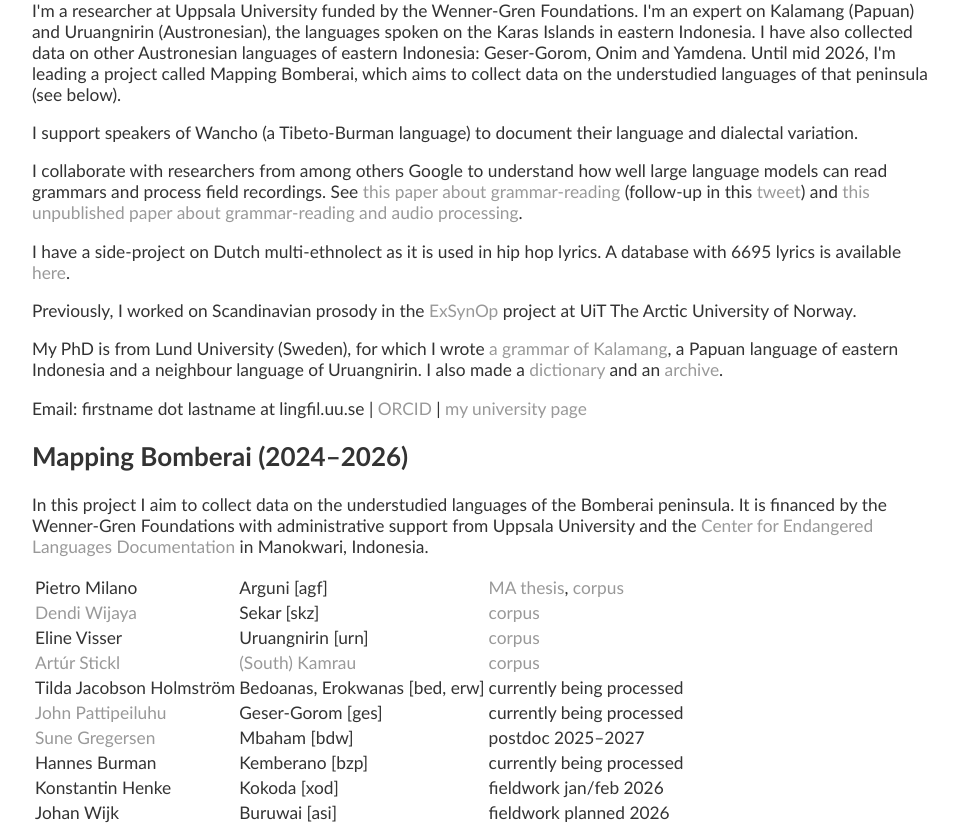
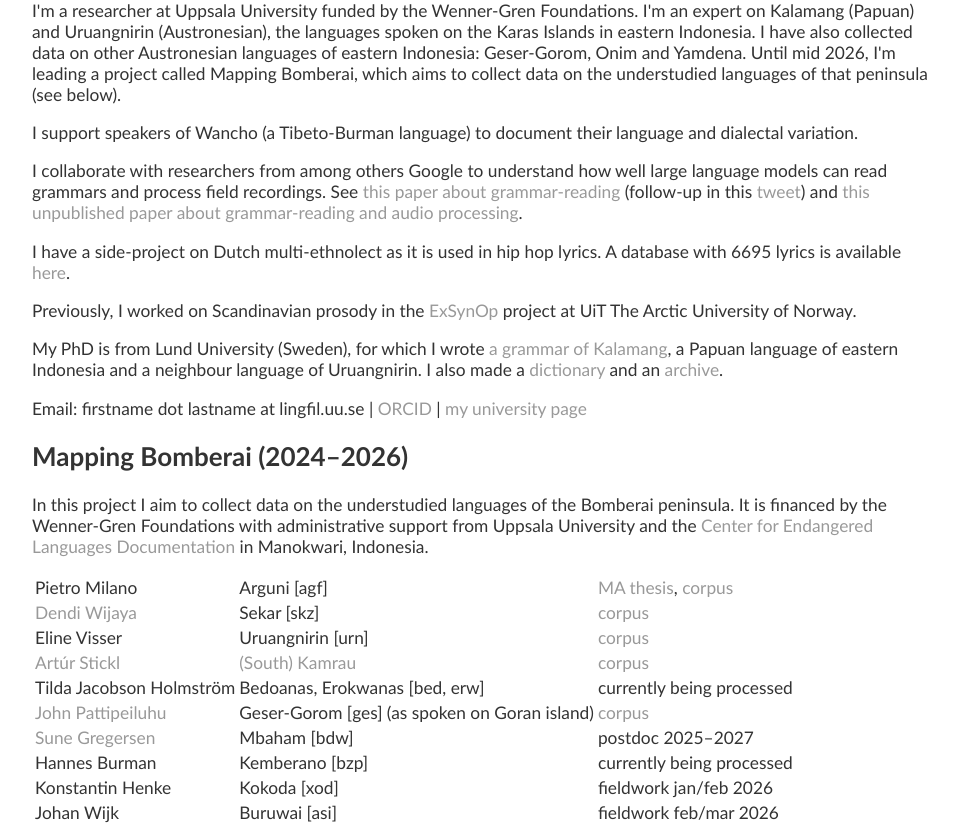
Before and after one commit to elinevisser23/elinevisser23.github.io, a plain HTML site: page index.html in a window 1280 px wide. Shown: the part 114-952 px from the top of the page, without its empty margins (160-1118 px from the left). Drawn offline with Linux system fonts and the light colour scheme.

Commit message:
pattipei corpus

```diff
--- a/index.html
+++ b/index.html
@@ -68,8 +68,8 @@
         </tr>
         <tr>
             <td><a href="https://scholar.google.com/citations?user=vqzNWm8AAAAJ&hl=id" target="_blank" rel="noopener noreferrer">John Pattipeiluhu</a></td>
-            <td>Geser-Gorom [ges]</td>
-            <td>currently being processed</td>
+            <td>Geser-Gorom [ges] (as spoken on Goran island)</td>
+            <td><a href="https://catalog.paradisec.org.au/collections/JAP1">corpus</a></td>
         </tr>
         <tr>
             <td><a href="https://sgregersen.github.io/" target="_blank" rel="noopener noreferrer">Sune Gregersen</a></td>
@@ -89,7 +89,7 @@
         <tr>
             <td>Johan Wijk</td>
             <td>Buruwai [asi]</td>
-            <td>fieldwork planned 2026</td>
+            <td>fieldwork feb/mar 2026</td>
         </tr>
     </table>
 
```
